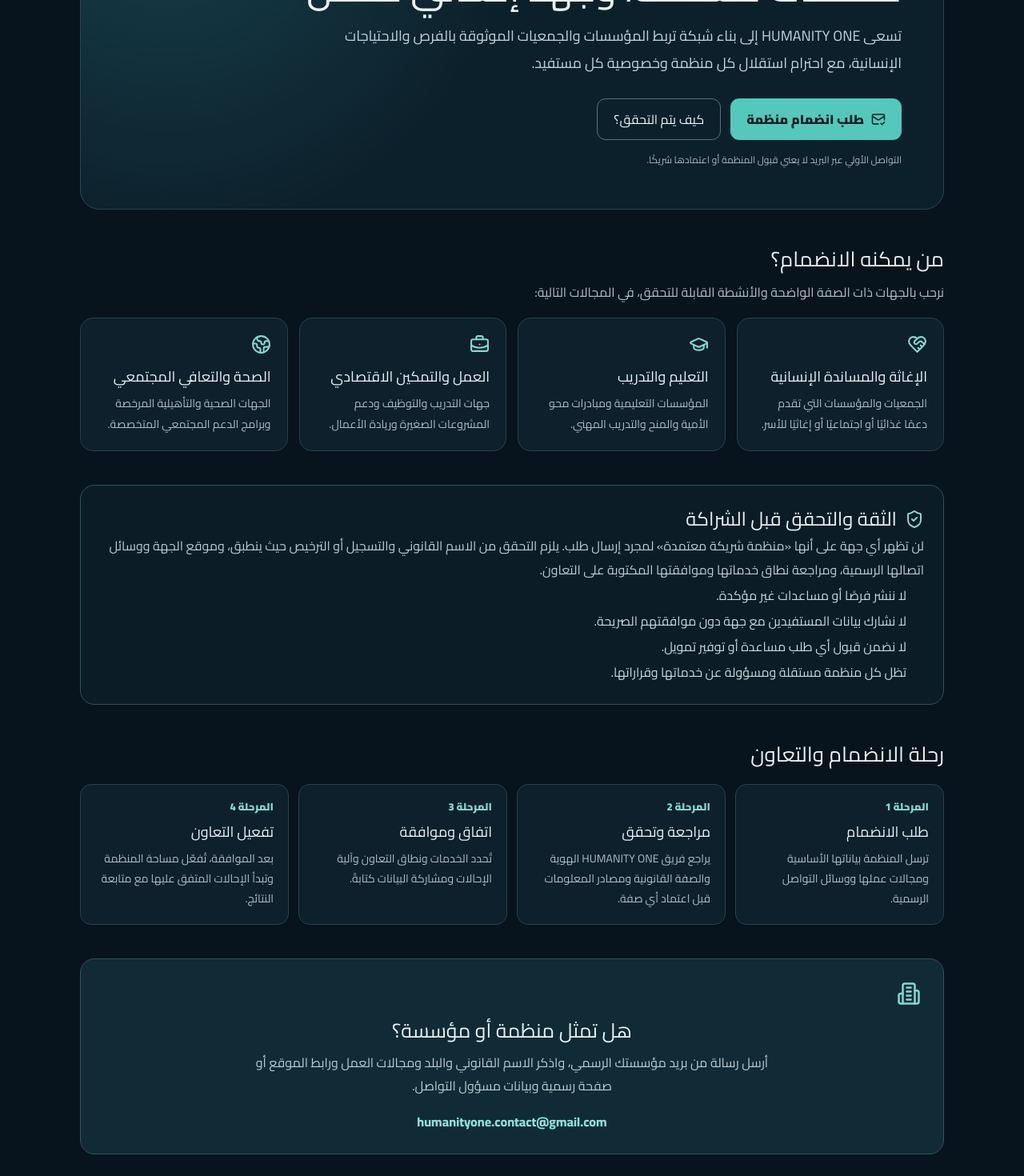
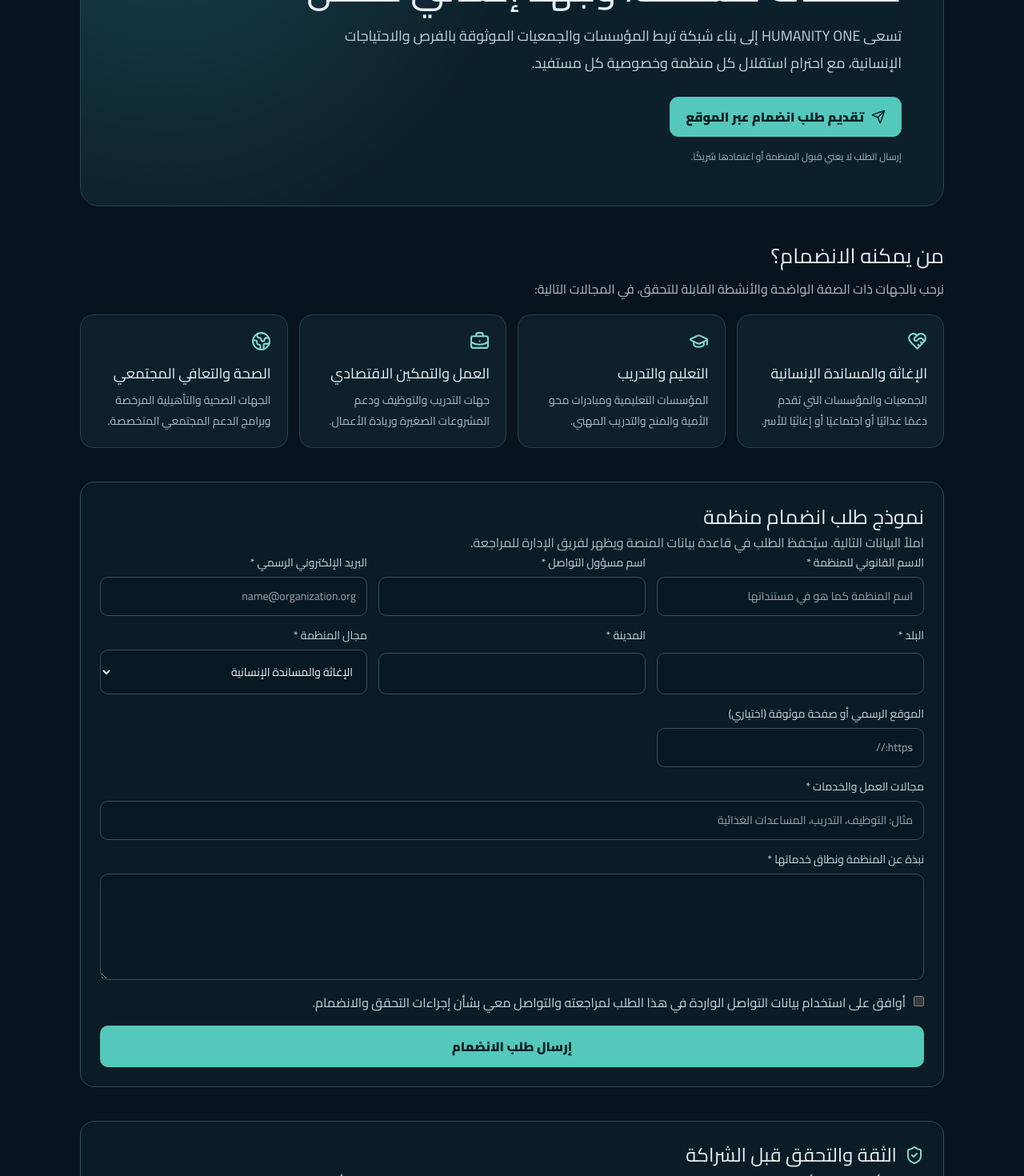
Before and after one commit to o6384051-cpu/humanity-one, a Next.js app: page /organizations in a window 1280 px wide. Shown: the part 220-1690 px from the top of the page at 80% size. Built offline with nearby package versions, Linux system fonts and the light colour scheme.

Commit message:
Replace email-only organization CTA with in-site application form

```diff
--- a/src/app/organizations/page.tsx
+++ b/src/app/organizations/page.tsx
@@ -1,5 +1,8 @@
+"use client";
+
 import Link from "next/link";
-import { Building2, ShieldCheck, Handshake, GraduationCap, BriefcaseBusiness, HeartHandshake, Globe2, ArrowLeft, MailCheck } from "lucide-react";
+import { useState } from "react";
+import { Building2, ShieldCheck, Handshake, GraduationCap, BriefcaseBusiness, HeartHandshake, Globe2, ArrowLeft, Send, CheckCircle2 } from "lucide-react";
 
 const tracks = [
   { icon: HeartHandshake, title: "الإغاثة والمساندة الإنسانية", text: "الجمعيات والمؤسسات التي تقدم دعمًا غذائيًا أو اجتماعيًا أو إغاثيًا للأسر." },
@@ -7,64 +10,82 @@ const tracks = [
   { icon: BriefcaseBusiness, title: "العمل والتمكين الاقتصادي", text: "جهات التدريب والتوظيف ودعم المشروعات الصغيرة وريادة الأعمال." },
   { icon: Globe2, title: "الصحة والتعافي المجتمعي", text: "الجهات الصحية والتأهيلية المرخصة وبرامج الدعم المجتمعي المتخصصة." },
 ];
-
 const steps = [
-  ["طلب الانضمام", "ترسل المنظمة بياناتها الأساسية ومجالات عملها ووسائل التواصل الرسمية."],
-  ["مراجعة وتحقق", "يراجع فريق HUMANITY ONE الهوية والصفة القانونية ومصادر المعلومات قبل اعتماد أي صفة."],
+  ["استلام الطلب", "تُحفظ بيانات المنظمة داخل المنصة برقم طلب وتاريخ استلام."],
+  ["مراجعة وتحقق", "يراجع فريق HUMANITY ONE الهوية والصفة القانونية ومصادر المعلومات."],
   ["اتفاق وموافقة", "تُحدد الخدمات ونطاق التعاون وآلية الإحالات ومشاركة البيانات كتابةً."],
-  ["تفعيل التعاون", "بعد الموافقة، تُفعّل مساحة المنظمة وتبدأ الإحالات المتفق عليها مع متابعة النتائج."],
+  ["تفعيل التعاون", "لا يبدأ التعاون إلا بعد الموافقة والتحقق واستكمال الاتفاق."],
 ];
+const field: React.CSSProperties = { width: "100%", padding: 13, borderRadius: 10, border: "1px solid #38515c", background: "#071923", color: "#f0f7f8", outline: "none" };
+const label: React.CSSProperties = { display: "grid", gap: 7, color: "#c7d6dc", fontSize: 14 };
 
 export default function OrganizationsPage() {
-  return (
-    <main dir="rtl" lang="ar" style={{minHeight:"100vh",background:"#07131d",color:"#e8f2f5",fontFamily:"Cairo,system-ui,sans-serif",padding:"28px 16px 64px"}}>
-      <div style={{maxWidth:1080,margin:"0 auto"}}>
-        <Link href="/" style={{color:"#83d9ce",textDecoration:"none",display:"inline-flex",alignItems:"center",gap:8}}><ArrowLeft size={17}/> العودة إلى HUMANITY ONE</Link>
-        <section style={{marginTop:24,padding:"clamp(24px,5vw,52px)",border:"1px solid #294653",borderRadius:24,background:"radial-gradient(circle at 10% 0%,#17404a 0,transparent 42%),#0c202b"}}>
-          <div style={{display:"inline-flex",alignItems:"center",gap:8,color:"#8ce0d5",fontWeight:800,fontSize:13}}><Handshake size={18}/> شبكة التعاون الإنساني</div>
-          <h1 style={{fontSize:"clamp(30px,5vw,48px)",lineHeight:1.25,margin:"18px 0 14px"}}>منظمات مستقلة، وجهد إنساني متصل</h1>
-          <p style={{fontSize:18,lineHeight:1.9,color:"#c1d2d9",maxWidth:760,margin:0}}>تسعى HUMANITY ONE إلى بناء شبكة تربط المؤسسات والجمعيات الموثوقة بالفرص والاحتياجات الإنسانية، مع احترام استقلال كل منظمة وخصوصية كل مستفيد.</p>
-          <div style={{display:"flex",gap:12,flexWrap:"wrap",marginTop:26}}>
-            <a href="mailto:humanityone.contact@gmail.com?subject=%D8%B7%D9%84%D8%A8%20%D8%A7%D9%86%D8%B6%D9%85%D8%A7%D9%85%20%D9%85%D9%86%D8%B8%D9%85%D8%A9%20%D8%A5%D9%84%D9%89%20HUMANITY%20ONE" style={{background:"#54c8ba",color:"#062027",padding:"13px 20px",borderRadius:11,fontWeight:900,textDecoration:"none",display:"inline-flex",alignItems:"center",gap:9}}><MailCheck size={18}/> طلب انضمام منظمة</a>
-            <a href="#verification" style={{border:"1px solid #54717b",color:"#e8f2f5",padding:"13px 20px",borderRadius:11,textDecoration:"none"}}>كيف يتم التحقق؟</a>
-          </div>
-          <p style={{fontSize:12,color:"#9fb6bf",marginTop:16}}>التواصل الأولي عبر البريد لا يعني قبول المنظمة أو اعتمادها شريكًا.</p>
-        </section>
+  const [form, setForm] = useState({ organizationName: "", contactName: "", email: "", country: "", city: "", category: "الإغاثة والمساندة الإنسانية", website: "", areas: "", description: "", consent: false });
+  const [busy, setBusy] = useState(false);
+  const [error, setError] = useState("");
+  const [success, setSuccess] = useState<{ id: string; message: string } | null>(null);
+  function update(key: keyof typeof form, value: string | boolean) { setForm(old => ({ ...old, [key]: value })); }
 
-        <section style={{marginTop:42}}>
-          <h2 style={{fontSize:26,marginBottom:8}}>من يمكنه الانضمام؟</h2>
-          <p style={{color:"#a9bec7",lineHeight:1.8,marginTop:0}}>نرحب بالجهات ذات الصفة الواضحة والأنشطة القابلة للتحقق، في المجالات التالية:</p>
-          <div style={{display:"grid",gridTemplateColumns:"repeat(auto-fit,minmax(min(100%,230px),1fr))",gap:14,marginTop:18}}>
-            {tracks.map(({icon:Icon,title,text})=><article key={title} style={{background:"#0d202b",border:"1px solid #29414d",borderRadius:16,padding:20}}><Icon size={25} color="#83d9ce"/><h3 style={{fontSize:18,margin:"14px 0 8px"}}>{title}</h3><p style={{color:"#a9bec7",lineHeight:1.8,margin:0,fontSize:14}}>{text}</p></article>)}
-          </div>
-        </section>
+  async function submit(e: React.FormEvent) {
+    e.preventDefault(); setBusy(true); setError(""); setSuccess(null);
+    try {
+      const response = await fetch("/api/organizations", { method: "POST", headers: { "Content-Type": "application/json" }, body: JSON.stringify(form) });
+      const result = await response.json();
+      if (!response.ok) throw new Error(result.error || "تعذر إرسال الطلب.");
+      setSuccess({ id: result.application.id, message: result.message });
+      setForm({ organizationName: "", contactName: "", email: "", country: "", city: "", category: "الإغاثة والمساندة الإنسانية", website: "", areas: "", description: "", consent: false });
+    } catch (e) { setError(e instanceof Error ? e.message : "حدث خطأ غير متوقع."); }
+    finally { setBusy(false); }
+  }
 
-        <section id="verification" style={{marginTop:42,padding:24,border:"1px solid #34515c",borderRadius:18,background:"#0b1c26"}}>
-          <div style={{display:"flex",alignItems:"center",gap:10}}><ShieldCheck color="#83d9ce" size={24}/><h2 style={{fontSize:24,margin:0}}>الثقة والتحقق قبل الشراكة</h2></div>
-          <p style={{color:"#b8cbd2",lineHeight:1.9}}>لن تظهر أي جهة على أنها «منظمة شريكة معتمدة» لمجرد إرسال طلب. يلزم التحقق من الاسم القانوني والتسجيل أو الترخيص حيث ينطبق، وموقع الجهة ووسائل اتصالها الرسمية، ومراجعة نطاق خدماتها وموافقتها المكتوبة على التعاون.</p>
-          <ul style={{color:"#c7d6dc",lineHeight:2,paddingRight:22}}>
-            <li>لا ننشر فرصًا أو مساعدات غير مؤكدة.</li>
-            <li>لا نشارك بيانات المستفيدين مع جهة دون موافقتهم الصريحة.</li>
-            <li>لا نضمن قبول أي طلب مساعدة أو توفير تمويل.</li>
-            <li>تظل كل منظمة مستقلة ومسؤولة عن خدماتها وقراراتها.</li>
-          </ul>
-        </section>
-
-        <section style={{marginTop:42}}>
-          <h2 style={{fontSize:26,marginBottom:18}}>رحلة الانضمام والتعاون</h2>
-          <div style={{display:"grid",gridTemplateColumns:"repeat(auto-fit,minmax(min(100%,220px),1fr))",gap:12}}>
-            {steps.map(([title,text],i)=><article key={title} style={{padding:18,borderRadius:14,background:"#0d202b",border:"1px solid #29414d"}}><div style={{color:"#83d9ce",fontWeight:900,fontSize:13}}>المرحلة {i+1}</div><h3 style={{margin:"8px 0",fontSize:18}}>{title}</h3><p style={{margin:0,color:"#a9bec7",fontSize:14,lineHeight:1.8}}>{text}</p></article>)}
-          </div>
-        </section>
-
-        <section style={{marginTop:42,textAlign:"center",padding:28,borderRadius:18,background:"#102b35",border:"1px solid #31545d"}}>
-          <Building2 size={30} color="#83d9ce"/>
-          <h2 style={{fontSize:25,margin:"12px 0 8px"}}>هل تمثل منظمة أو مؤسسة؟</h2>
-          <p style={{color:"#b8cbd2",lineHeight:1.8,maxWidth:650,margin:"0 auto 18px"}}>أرسل رسالة من بريد مؤسستك الرسمي، واذكر الاسم القانوني والبلد ومجالات العمل ورابط الموقع أو صفحة رسمية وبيانات مسؤول التواصل.</p>
-          <a href="mailto:humanityone.contact@gmail.com?subject=%D8%B7%D9%84%D8%A8%20%D8%A7%D9%86%D8%B6%D9%85%D8%A7%D9%85%20%D9%85%D9%86%D8%B8%D9%85%D8%A9%20%D8%A5%D9%84%D9%89%20HUMANITY%20ONE" style={{color:"#8ce0d5",fontWeight:800}}>humanityone.contact@gmail.com</a>
-        </section>
-        <footer style={{marginTop:32,textAlign:"center",fontSize:12,color:"#78929d"}}>HUMANITY ONE · شبكة تعاون إنساني قيد التأسيس</footer>
-      </div>
-    </main>
-  );
+  return <main dir="rtl" lang="ar" style={{ minHeight: "100vh", background: "#07131d", color: "#e8f2f5", fontFamily: "Cairo,system-ui,sans-serif", padding: "28px 16px 64px" }}>
+    <div style={{ maxWidth: 1080, margin: "0 auto" }}>
+      <Link href="/" style={{ color: "#83d9ce", textDecoration: "none", display: "inline-flex", alignItems: "center", gap: 8 }}><ArrowLeft size={17}/> العودة إلى HUMANITY ONE</Link>
+      <section style={{ marginTop: 24, padding: "clamp(24px,5vw,52px)", border: "1px solid #294653", borderRadius: 24, background: "radial-gradient(circle at 10% 0%,#17404a 0,transparent 42%),#0c202b" }}>
+        <div style={{ display: "inline-flex", alignItems: "center", gap: 8, color: "#8ce0d5", fontWeight: 800, fontSize: 13 }}><Handshake size={18}/> شبكة التعاون الإنساني</div>
+        <h1 style={{ fontSize: "clamp(30px,5vw,48px)", lineHeight: 1.25, margin: "18px 0 14px" }}>منظمات مستقلة، وجهد إنساني متصل</h1>
+        <p style={{ fontSize: 18, lineHeight: 1.9, color: "#c1d2d9", maxWidth: 760, margin: 0 }}>تسعى HUMANITY ONE إلى بناء شبكة تربط المؤسسات والجمعيات الموثوقة بالفرص والاحتياجات الإنسانية، مع احترام استقلال كل منظمة وخصوصية كل مستفيد.</p>
+        <a href="#application" style={{ marginTop: 24, background: "#54c8ba", color: "#062027", padding: "13px 20px", borderRadius: 11, fontWeight: 900, textDecoration: "none", display: "inline-flex", alignItems: "center", gap: 9 }}><Send size={18}/> تقديم طلب انضمام عبر الموقع</a>
+        <p style={{ fontSize: 12, color: "#9fb6bf", marginTop: 16 }}>إرسال الطلب لا يعني قبول المنظمة أو اعتمادها شريكًا.</p>
+      </section>
+      <section style={{ marginTop: 42 }}>
+        <h2 style={{ fontSize: 26, marginBottom: 8 }}>من يمكنه الانضمام؟</h2>
+        <p style={{ color: "#a9bec7", lineHeight: 1.8, marginTop: 0 }}>نرحب بالجهات ذات الصفة الواضحة والأنشطة القابلة للتحقق، في المجالات التالية:</p>
+        <div style={{ display: "grid", gridTemplateColumns: "repeat(auto-fit,minmax(min(100%,230px),1fr))", gap: 14, marginTop: 18 }}>
+          {tracks.map(({ icon: Icon, title, text }) => <article key={title} style={{ background: "#0d202b", border: "1px solid #29414d", borderRadius: 16, padding: 20 }}><Icon size={25} color="#83d9ce"/><h3 style={{ fontSize: 18, margin: "14px 0 8px" }}>{title}</h3><p style={{ color: "#a9bec7", lineHeight: 1.8, margin: 0, fontSize: 14 }}>{text}</p></article>)}
+        </div>
+      </section>
+      <section id="application" style={{ marginTop: 42, padding: 24, border: "1px solid #34515c", borderRadius: 18, background: "#0b1c26" }}>
+        <h2 style={{ fontSize: 25, marginTop: 0 }}>نموذج طلب انضمام منظمة</h2>
+        <p style={{ color: "#a9bec7", lineHeight: 1.8 }}>املأ البيانات التالية. سيُحفظ الطلب في قاعدة بيانات المنصة ويظهر لفريق الإدارة للمراجعة.</p>
+        {success && <div role="status" style={{ padding: 16, borderRadius: 12, background: "#10382f", border: "1px solid #397d6b", color: "#b8f2df", marginBottom: 16 }}><CheckCircle2 size={20} style={{ verticalAlign: "middle", marginLeft: 7 }}/><b>تم استلام طلبك بنجاح.</b><p style={{ marginBottom: 0 }}>{success.message}</p><small>رقم الطلب: {success.id}</small></div>}
+        {error && <p role="alert" style={{ color: "#ffaaaa", padding: 12, background: "#351d25", borderRadius: 9 }}>{error}</p>}
+        <form onSubmit={submit} style={{ display: "grid", gridTemplateColumns: "repeat(auto-fit,minmax(min(100%,260px),1fr))", gap: 14 }}>
+          <label style={label}>الاسم القانوني للمنظمة *<input required minLength={3} maxLength={160} value={form.organizationName} onChange={e => update("organizationName", e.target.value)} style={field} placeholder="اسم المنظمة كما هو في مستنداتها"/></label>
+          <label style={label}>اسم مسؤول التواصل *<input required minLength={2} maxLength={100} value={form.contactName} onChange={e => update("contactName", e.target.value)} style={field}/></label>
+          <label style={label}>البريد الإلكتروني الرسمي *<input required type="email" maxLength={254} value={form.email} onChange={e => update("email", e.target.value)} style={field} placeholder="name@organization.org"/></label>
+          <label style={label}>البلد *<input required minLength={2} maxLength={80} value={form.country} onChange={e => update("country", e.target.value)} style={field}/></label>
+          <label style={label}>المدينة *<input required minLength={2} maxLength={80} value={form.city} onChange={e => update("city", e.target.value)} style={field}/></label>
+          <label style={label}>مجال المنظمة *<select value={form.category} onChange={e => update("category", e.target.value)} style={field}>{tracks.map(t => <option key={t.title}>{t.title}</option>)}</select></label>
+          <label style={label}>الموقع الرسمي أو صفحة موثوقة (اختياري)<input type="url" maxLength={300} value={form.website} onChange={e => update("website", e.target.value)} style={field} placeholder="https://"/></label>
+          <label style={{ ...label, gridColumn: "1 / -1" }}>مجالات العمل والخدمات *<input required minLength={5} maxLength={500} value={form.areas} onChange={e => update("areas", e.target.value)} style={field} placeholder="مثال: التوظيف، التدريب، المساعدات الغذائية"/></label>
+          <label style={{ ...label, gridColumn: "1 / -1" }}>نبذة عن المنظمة ونطاق خدماتها *<textarea required minLength={20} maxLength={2500} rows={5} value={form.description} onChange={e => update("description", e.target.value)} style={{ ...field, resize: "vertical" }}/></label>
+          <label style={{ display: "flex", alignItems: "flex-start", gap: 10, gridColumn: "1 / -1", color: "#c7d6dc", lineHeight: 1.8 }}><input type="checkbox" required checked={form.consent} onChange={e => update("consent", e.target.checked)} style={{ marginTop: 6 }}/> أوافق على استخدام بيانات التواصل الواردة في هذا الطلب لمراجعته والتواصل معي بشأن إجراءات التحقق والانضمام.</label>
+          <button type="submit" disabled={busy} style={{ gridColumn: "1 / -1", padding: 14, border: 0, borderRadius: 10, background: busy ? "#476c6a" : "#54c8ba", color: "#062027", fontWeight: 900, fontSize: 16, cursor: busy ? "wait" : "pointer" }}>{busy ? "جارٍ إرسال الطلب..." : "إرسال طلب الانضمام"}</button>
+        </form>
+      </section>
+      <section id="verification" style={{ marginTop: 42, padding: 24, border: "1px solid #34515c", borderRadius: 18, background: "#0b1c26" }}>
+        <div style={{ display: "flex", alignItems: "center", gap: 10 }}><ShieldCheck color="#83d9ce" size={24}/><h2 style={{ fontSize: 24, margin: 0 }}>الثقة والتحقق قبل الشراكة</h2></div>
+        <p style={{ color: "#b8cbd2", lineHeight: 1.9 }}>لن تظهر أي جهة على أنها «منظمة شريكة معتمدة» لمجرد إرسال طلب. يلزم التحقق من الاسم القانوني والتسجيل أو الترخيص حيث ينطبق، وموقع الجهة ووسائل اتصالها الرسمية، ومراجعة نطاق خدماتها وموافقتها المكتوبة على التعاون.</p>
+        <ul style={{ color: "#c7d6dc", lineHeight: 2, paddingRight: 22 }}><li>لا ننشر فرصًا أو مساعدات غير مؤكدة.</li><li>لا نشارك بيانات المستفيدين مع جهة دون موافقتهم الصريحة.</li><li>لا نضمن قبول أي طلب مساعدة أو توفير تمويل.</li><li>تظل كل منظمة مستقلة ومسؤولة عن خدماتها وقراراتها.</li></ul>
+      </section>
+      <section style={{ marginTop: 42 }}>
+        <h2 style={{ fontSize: 26, marginBottom: 18 }}>رحلة الانضمام والتعاون</h2>
+        <div style={{ display: "grid", gridTemplateColumns: "repeat(auto-fit,minmax(min(100%,220px),1fr))", gap: 12 }}>
+          {steps.map(([title, text], i) => <article key={title} style={{ padding: 18, borderRadius: 14, background: "#0d202b", border: "1px solid #29414d" }}><div style={{ color: "#83d9ce", fontWeight: 900, fontSize: 13 }}>المرحلة {i + 1}</div><h3 style={{ margin: "8px 0", fontSize: 18 }}>{title}</h3><p style={{ margin: 0, color: "#a9bec7", fontSize: 14, lineHeight: 1.8 }}>{text}</p></article>)}
+        </div>
+      </section>
+      <footer style={{ marginTop: 32, textAlign: "center", fontSize: 12, color: "#78929d" }}>HUMANITY ONE · شبكة تعاون إنساني قيد التأسيس</footer>
+    </div>
+  </main>;
 }
```
